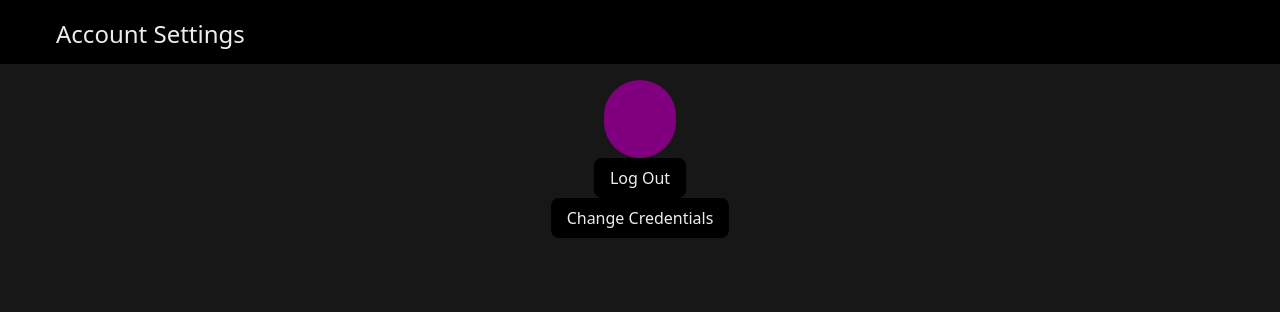
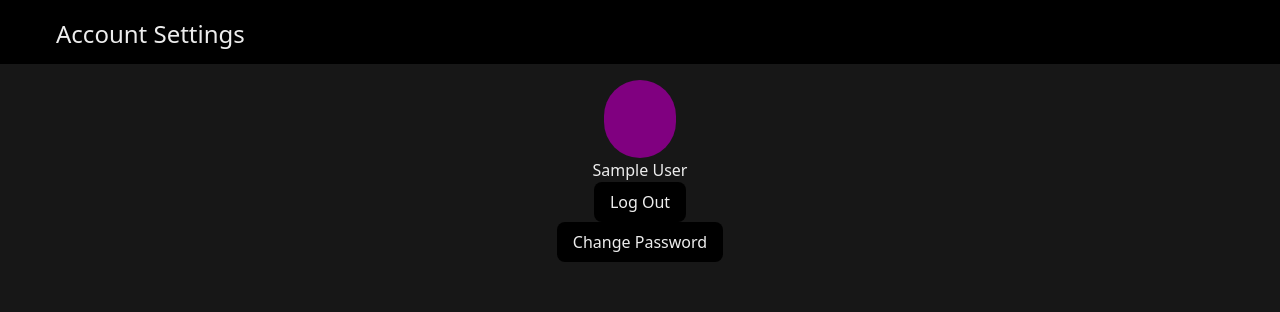
Before and after one commit to christopherkochaneck/smarthome, a Next.js app in the folder client/: page /auth/accountSettings in a window 1280 px wide. Shown: the top 312 px of the page. Built offline with nearby package versions, Linux system fonts and the light colour scheme; no server answers; sample sign-in values are in the browser's storage; some icons are missing.

Commit message:
feat(AccountSettings): Added route to change password

```diff
--- a/client/pages/auth/accountSettings.tsx
+++ b/client/pages/auth/accountSettings.tsx
@@ -1,6 +1,7 @@
 import { GetServerSideProps, NextPage } from 'next';
 import { Session } from 'next-auth';
-import { getSession, signOut, useSession } from 'next-auth/react';
+import { getSession, signOut } from 'next-auth/react';
+import { useRouter } from 'next/router';
 import { User } from 'tabler-icons-react';
 import { LayoutWrapper } from '../../components/layout/layoutWrapper';
 import { Avatar } from '../../components/ui/avatar/avatar';
@@ -24,9 +25,10 @@ export const getServerSideProps: GetServerSideProps = async (ctx) => {
 };
 
 export const AccountSettings: NextPage<Props> = ({ session }) => {
+	const router = useRouter();
 	return (
 		<>
-			<LayoutWrapper appBarTitle="Account Settings" showAppbar showAppbarIcon showBackButton>
+			<LayoutWrapper appBarTitle="Account Settings" showAppbar showBackButton>
 				<div className="flex flex-col items-center text-white">
 					<span>
 						<Avatar
@@ -35,13 +37,16 @@ export const AccountSettings: NextPage<Props> = ({ session }) => {
 							padding={8}
 							icon={<User className="text-white w-14 h-14" />}
 						/>
-						{/* <div>{data?.user.username}</div> */}
 					</span>
+					<div>{session.user.name}</div>
 					<button onClick={() => signOut()} className="p-4 pt-2 pb-2 bg-black rounded-lg">
 						Log Out
 					</button>
-					<button onClick={() => null} className="p-4 pt-2 pb-2 bg-black rounded-lg">
-						Change Credentials
+					<button
+						onClick={() => router.push('/auth/accountCredentials')}
+						className="p-4 pt-2 pb-2 bg-black rounded-lg"
+					>
+						Change Password
 					</button>
 				</div>
 			</LayoutWrapper>
```
